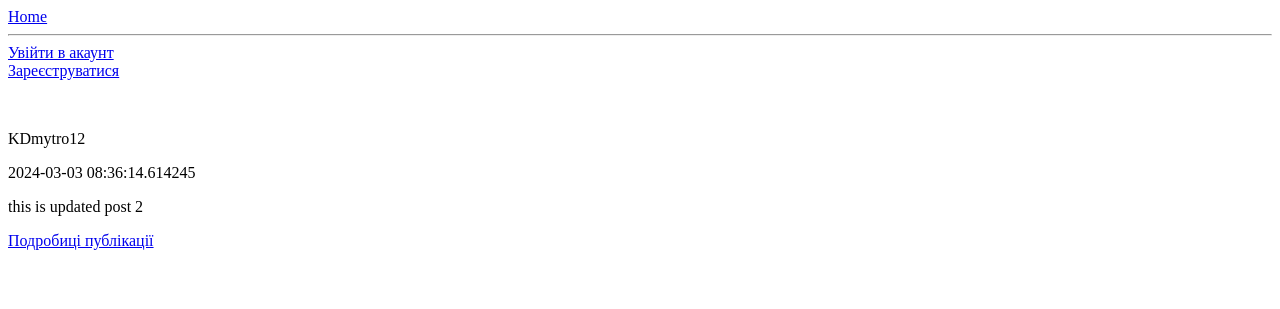
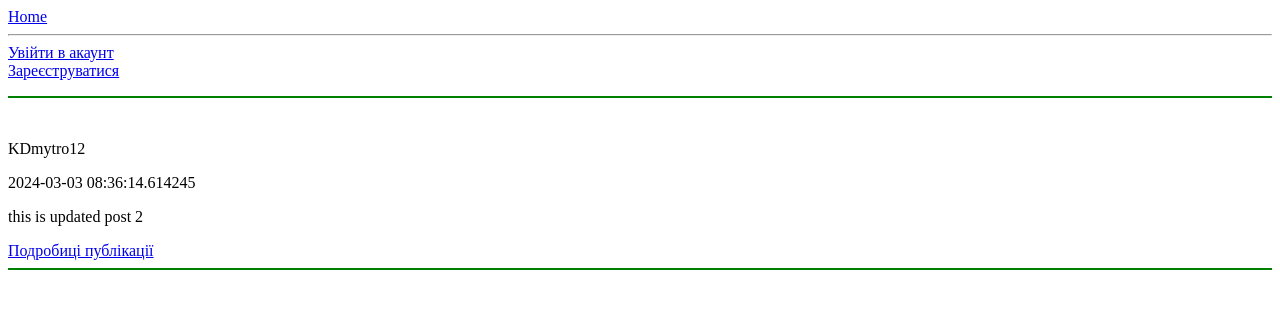
Before and after one commit to Personkd/Django, a Django app: page / in a window 1280 px wide. Shown: the top 309 px of the page. Run offline with Django 4.2, Linux system fonts and the light colour scheme; data comes from the database, SQL or seed files in the repository; both versions use the stored data as it was after the commit.

Commit message:
htmx ajax bugfix

```diff
--- a/Testing_App/templates/home.html
+++ b/Testing_App/templates/home.html
@@ -15,9 +15,11 @@
            {% endif %}
           <p>{{ name }}</p>
            {% for i in form %}
-                    <br><p>{{i.user}}</p>
-                    <p>{{i.added_at}}</p>
-                    <p>{{i.text}}</p>
-                     <a href="/post/{{ i.id }}">Подробиці публікації</a><br>
+            <hr color="green">
+                <br><p>{{i.user}}</p>
+                <p>{{i.added_at}}</p>
+                <p>{{i.text}}</p>
+                <a href="/post/{{ i.id }}">Подробиці публікації</a><br>
+            <hr color="green">
            {% endfor %}
 {% endblock %}
--- a/Testing_App/urls.py
+++ b/Testing_App/urls.py
@@ -18,6 +18,7 @@ urlpatterns = [
     path('createpost/', views.createpost, name='createpost'),
     path('post/<int:pk>/',views.PostFormPage.as_view()),
     path('create_comment/<int:pk>/', views.CommentPage.as_view(),name="comment_creation"),
+    #path('delete_comment/<int:pk>/', views.CommentDeletion.as_view(),name="comment_deletion"),
     path('update_post/<int:pk>/', views.UpdatePostPage.as_view(),name="post_editing"),
     path('profile/<int:pk>/', views.UpdateProfile.as_view(), name='profileView')
 ]+static(settings.MEDIA_URL, document_root=settings.MEDIA_ROOT)
--- a/Testing_App/views.py
+++ b/Testing_App/views.py
@@ -137,7 +137,7 @@ class  UpdatePostPage(TemplateView):
     template_name="Post.html"
     def  post(self,request,**kwargs):
         data=request.POST
-        new_text=data.get("text")
+        new_text=data.get("post")
         post =  Posts.objects.filter(id=kwargs["pk"])
         post.update(text=new_text)
         response = render_block_to_string("Post.html","text",{"post":post.first()})
```
Also changed, not shown: db.sqlite3.
